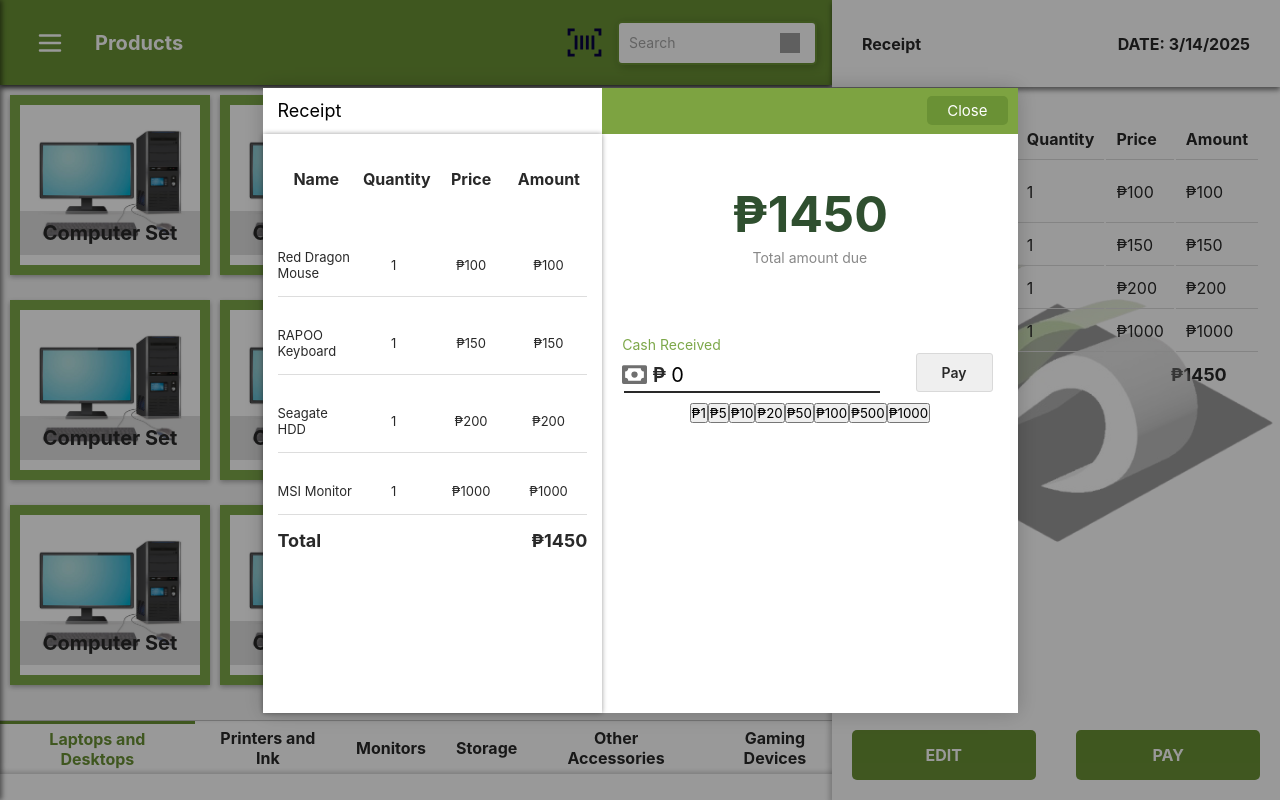
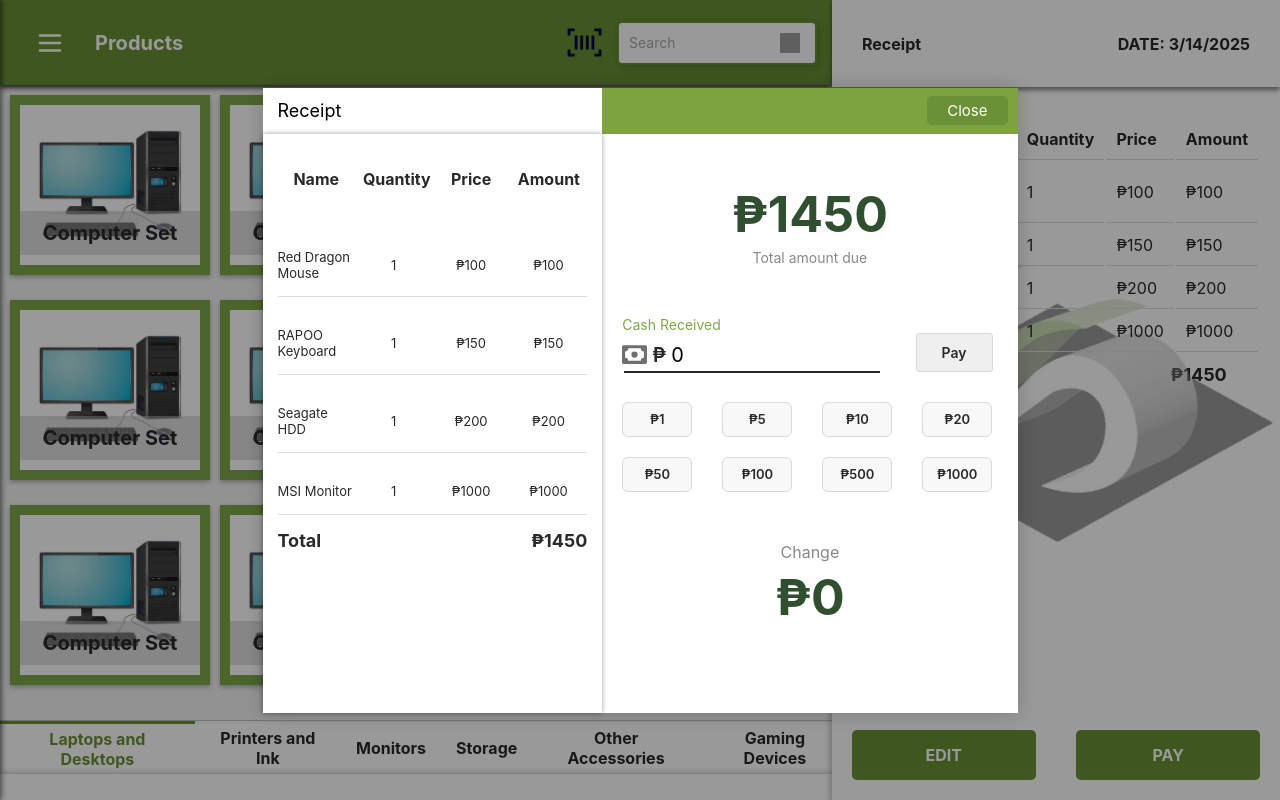
Before and after one commit to Shiverooo/OJT-PoS, a React (Create React App) app: page /cashier in a window 1280 px wide. Both pictures are taken after a click on the button "PAY". Built offline with nearby package versions, Linux system fonts and the light colour scheme; grey boxes are pictures that could not be loaded.

Commit message:
Fix Pay Button Popup

```diff
--- a/src/components/Sidebar.tsx
+++ b/src/components/Sidebar.tsx
@@ -1,6 +1,6 @@
 import React from "react";
-import { Link } from "react-router-dom";
-import "../styles/cashier/sidebar.css"; // Import styles
+import { Link, useLocation } from "react-router-dom";
+import "../styles/cashier/sidebar.css";
 import cartIcon from "../assets/images/cart.svg";
 import receiptIcon from "../assets/images/receipt.svg";
 import boxIcon from "../assets/images/box.svg";
@@ -11,32 +11,32 @@
   toggleSidebar: () => void;
 }
 
-const Sidebar: React.FC<SidebarProps> = ({ isOpen, toggleSidebar, MainSection }) => {
+const Sidebar: React.FC<SidebarProps> = ({ isOpen, toggleSidebar }) => {
+  const location = useLocation();
+
   return (
     <div className={`sidebar ${isOpen ? "open" : ""}`}>
-      {/* Sidebar menu */}
       <ul>
         <Link to="/cashier">
-        <li>
+          <li className={location.pathname === "/cashier" ? "active" : ""}>
             <img src={cartIcon} alt="Cart Icon" />
             Sales Screen
           </li>
         </Link>
         <Link to="/cashier/sales-history">
-        <li>
+          <li className={location.pathname === "/cashier/sales-history" ? "active" : ""}>
             <img src={receiptIcon} alt="Receipt Icon" />
             Sales History
           </li>
         </Link>
         <Link to="/cashier/inventory">
-        <li>
+          <li className={location.pathname === "/cashier/inventory" ? "active" : ""}>
             <img src={boxIcon} alt="Box Icon" />
             Inventory
           </li>
         </Link>
       </ul>
 
-      {/* Sign Out Button */}
       <Link to="/">
         <button className="sign-out">
           <img src={signOutIcon} alt="Sign Out Icon" />
--- a/src/components/cashier/receipt.tsx
+++ b/src/components/cashier/receipt.tsx
@@ -39,7 +39,7 @@
     setChange(0);
   };
   if (!isReceiptPage) {
-    return null; // Return null to hide the Receipt component if the URL doesn't match
+    return null;
   }
 
   const handleInputChange = (e) => {
@@ -180,10 +180,10 @@
                   </div>
                 </div>
 
-                {/* <div className="change-section">
+                <div className="change-section">
                   <p>Change</p>
                   <h2>₱{change}</h2>
-                </div> */}
+                </div>
               </div>
             </div>
           </div>
--- a/src/page/cashier-dashboard.tsx
+++ b/src/page/cashier-dashboard.tsx
@@ -1,9 +1,12 @@
-import React, { useState } from 'react';
+import React, { useState, useEffect } from 'react';
 import '../styles/cashier/cashier.css';
 import MainSection from '../components/cashier/main-section.tsx';
 import Receipt from '../components/cashier/receipt.tsx';
 
 function CashierDashboard() {
+    useEffect(() => {
+        document.title = "Infinitum PoS | Cashier";
+    }, []);
 
     return (
         <div className="cashier-container">
@@ -12,4 +15,5 @@
         </div>
     );
 }
+
 export default CashierDashboard;
--- a/src/page/login.tsx
+++ b/src/page/login.tsx
@@ -1,16 +1,13 @@
-import React, { useState } from "react";
-// import { Helmet, HelmetProvider } from "react-helmet-async";
+import React, { useEffect } from "react";
 import "../styles/login/login.css";
-import LoginForm from "../components/login-form.tsx"
-
+import LoginForm from "../components/login-form.tsx";
 
 const Login = () => {
+    useEffect(() => {
+        document.title = "Infinitum PoS | LogIn";
+    }, []);
+
     return (
-        // <HelmetProvider>
-        //     <Helmet>
-        //         <title>Infinitum | Log In</title>
-        //     </Helmet>
-
         <div className="container">
             {/* Login Section */}
             <div className="login-section">
@@ -19,8 +16,7 @@
             {/* Background Section */}
             <div className="background-section">
             </div>
-            </div >
-        // </HelmetProvider>
+        </div>
     );
 };
 
--- a/src/styles/cashier/receipt.css
+++ b/src/styles/cashier/receipt.css
@@ -172,7 +172,7 @@
   background-color: #7da341;
 }
 
-.popup-right button {
+.popup-right .close-button {
   margin-right: 10px;
   padding: 5px 20px;
   background-color: #6a9135;
@@ -183,7 +183,7 @@
   cursor: pointer;
 }
 
-.popup-content button:hover {
+.popup-content .close-button:hover {
   background-color: #56792a;
 }
 
@@ -269,7 +269,7 @@
 .cash-input-container p {
   text-align: left;
   color: #7da84a;
-  margin: 70px 0 0 20px;
+  margin: 50px 0 0 20px;
 }
 
 .cash-row {
@@ -336,33 +336,42 @@
 }
 
 .pay-button:hover {
-  background-color: #6b922c;
+  background-color: #7da84a;
   color: white;
 }
 
-/* .number-buttons {
-  display: flex;
-  flex-wrap: wrap;
-  justify-content: center;
-  gap: 10px;
-  margin-top: 20px;
+/* NUMBER BUTTONS */
+.number-buttons-grid {
+  display: grid;
+  grid-template-columns: repeat(4, 1fr);
+  grid-column-gap: 30px;
+  grid-row-gap: 20px;
+  margin: 20px 0 0 20px;
+  max-width: fit-content;
 }
 
-.number-buttons button {
-  padding: 10px 20px;
+.number-button {
+  width: 70px;
+  height: 35px;
+  color: #292929;
+  background-color: #f8f8f8;
+  border: 1px solid #d9d9d9;
+  border-radius: 6px;
   cursor: pointer;
-  border: 1px solid #ccc;
-  border-radius: 6px;
-  transition: 0.3s ease;
-  background-color: #f5f5f5;
+  font-size: 13px;
+  font-weight: 600;
+  transition: all 0.2s ease;
+  text-align: center;
 }
 
-.number-buttons button:hover {
-  background-color: #ddd;
-} */
+.number-button:hover {
+  background-color: #e2e2e2;
+  transform: scale(1.05);
+}
 
+/* CHANGE SECTION */
 .change-section {
-  margin-top: 30px;
+  margin-top: 50px;
 }
 
 .change-section p {
@@ -371,8 +380,8 @@
 }
 
 .change-section h2 {
-  font-size: 32px;
-  color: #333;
+  font-size: 50px;
+  color: #2f4f2f;
 }
 
 .cash-input {
--- a/src/styles/cashier/sidebar.css
+++ b/src/styles/cashier/sidebar.css
@@ -34,7 +34,7 @@
   display: flex;
   align-items: center;
   width: 90%;
-  margin: 0 auto;
+  margin: 10px auto;
 }
 
 .sidebar ul li img {
@@ -61,6 +61,17 @@
   position: relative;
   margin-top: 0;
   padding: 15px 20px;
+}
+
+.sidebar ul li.active {
+  background-color: #d3d3d3;
+  color: #292929;
+  box-shadow: inset 0 2px 4px rgba(0, 0, 0, 0.2);
+  transform: translateY(1px);
+}
+
+.sidebar ul li.active img {
+  filter: brightness(0.4);
 }
 
 /* .sidebar ul li:first-child::before {
```
Lines whose indentation alone changed are shown as unchanged.
